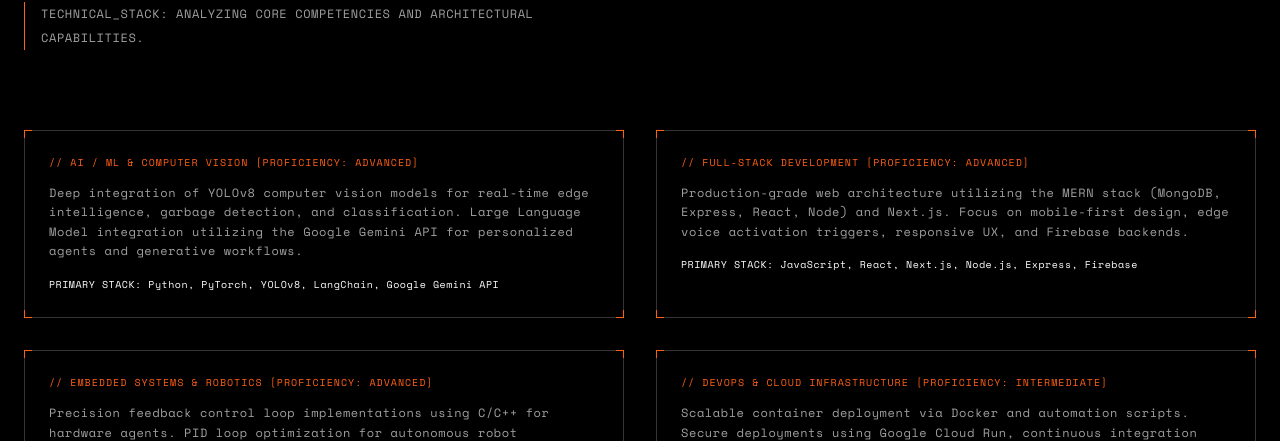
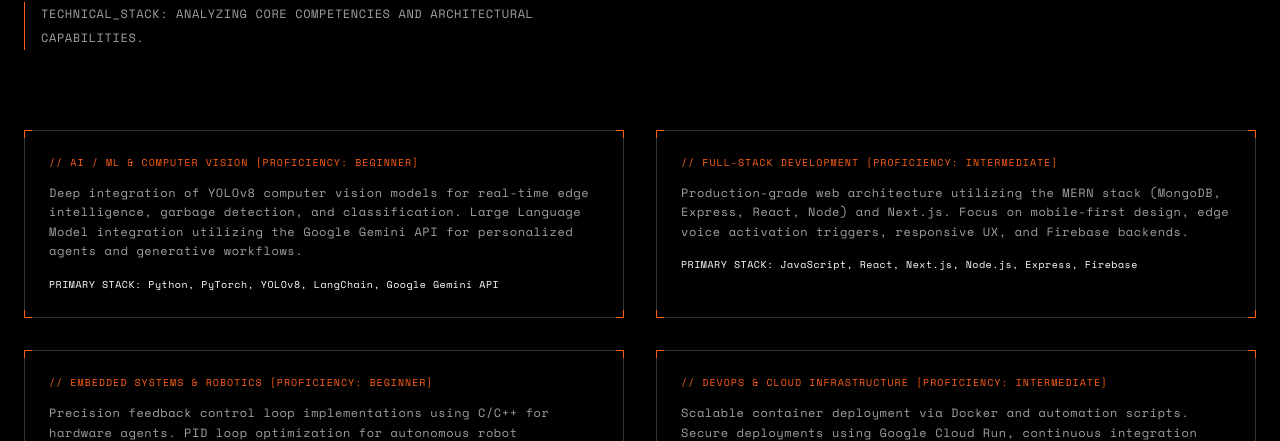
Before and after one commit to HyperPenetrator/my-portfolio-v1, a Next.js app: page / in a window 1280 px wide. Shown: the part 1661-2102 px from the top of the page. Built offline with nearby package versions, Linux system fonts and the light colour scheme.

Commit message:
V2 Final

```diff
--- a/app/page.tsx
+++ b/app/page.tsx
@@ -441,7 +441,7 @@
                         <a href="https://www.instagram.com/___helion?igsh=NjVwdXUybXduczQ=" target="_blank" rel="noopener noreferrer" className="hover:text-safety-orange flex items-center gap-2 transition-colors">
                             <Instagram className="w-4 h-4" /> [INSTAGRAM]
                         </a>
-                         <a href="mailto:hrishikeshdutta2006@gmail.com" className="hover:text-safety-orange flex items-center gap-2 transition-colors">
+                        <a href="mailto:hrishikeshdutta8976@gmail.com" className="hover:text-safety-orange flex items-center gap-2 transition-colors">
                             <Mail className="w-4 h-4" /> [EMAIL]
                         </a>
                     </motion.div>
@@ -466,7 +466,7 @@
 
                     <div className="grid md:grid-cols-2 gap-8 mb-16 font-mono text-xs text-muted-gray leading-relaxed">
                         <TechnicalBorder className="p-6 bg-pure-black/50">
-                            <div className="text-safety-orange text-[10px] uppercase tracking-widest mb-3">// AI / ML & COMPUTER VISION [PROFICIENCY: ADVANCED]</div>
+                            <div className="text-safety-orange text-[10px] uppercase tracking-widest mb-3">// AI / ML & COMPUTER VISION [PROFICIENCY: BEGINNER]</div>
                             <p className="mb-4">
                                 Deep integration of YOLOv8 computer vision models for real-time edge intelligence, garbage detection, and classification. Large Language Model integration utilizing the Google Gemini API for personalized agents and generative workflows.
                             </p>
@@ -474,7 +474,7 @@
                         </TechnicalBorder>
 
                         <TechnicalBorder className="p-6 bg-pure-black/50">
-                            <div className="text-safety-orange text-[10px] uppercase tracking-widest mb-3">// FULL-STACK DEVELOPMENT [PROFICIENCY: ADVANCED]</div>
+                            <div className="text-safety-orange text-[10px] uppercase tracking-widest mb-3">// FULL-STACK DEVELOPMENT [PROFICIENCY: INTERMEDIATE]</div>
                             <p className="mb-4">
                                 Production-grade web architecture utilizing the MERN stack (MongoDB, Express, React, Node) and Next.js. Focus on mobile-first design, edge voice activation triggers, responsive UX, and Firebase backends.
                             </p>
@@ -482,7 +482,7 @@
                         </TechnicalBorder>
 
                         <TechnicalBorder className="p-6 bg-pure-black/50">
-                            <div className="text-safety-orange text-[10px] uppercase tracking-widest mb-3">// EMBEDDED SYSTEMS & ROBOTICS [PROFICIENCY: ADVANCED]</div>
+                            <div className="text-safety-orange text-[10px] uppercase tracking-widest mb-3">// EMBEDDED SYSTEMS & ROBOTICS [PROFICIENCY: BEGINNER]</div>
                             <p className="mb-4">
                                 Precision feedback control loop implementations using C/C++ for hardware agents. PID loop optimization for autonomous robot navigation, circuit simulations (PSpice), and embedded systems development.
                             </p>
```
Lines whose indentation alone changed are shown as unchanged.
